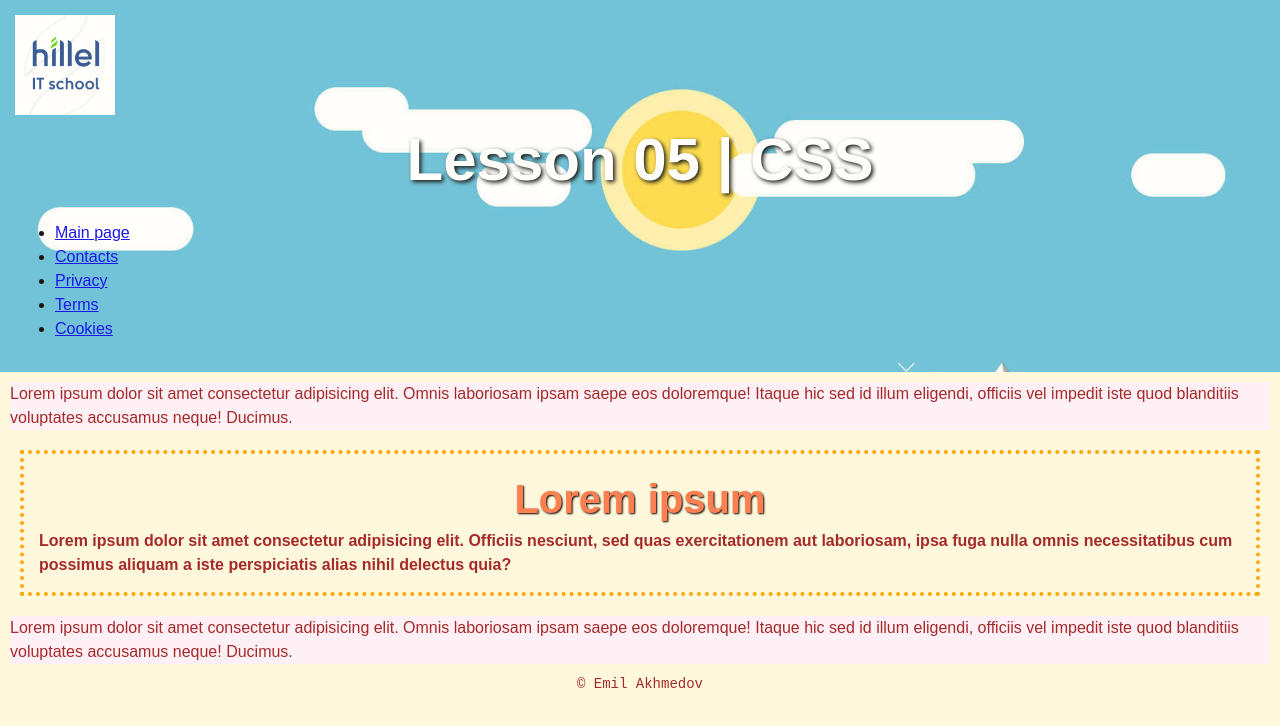
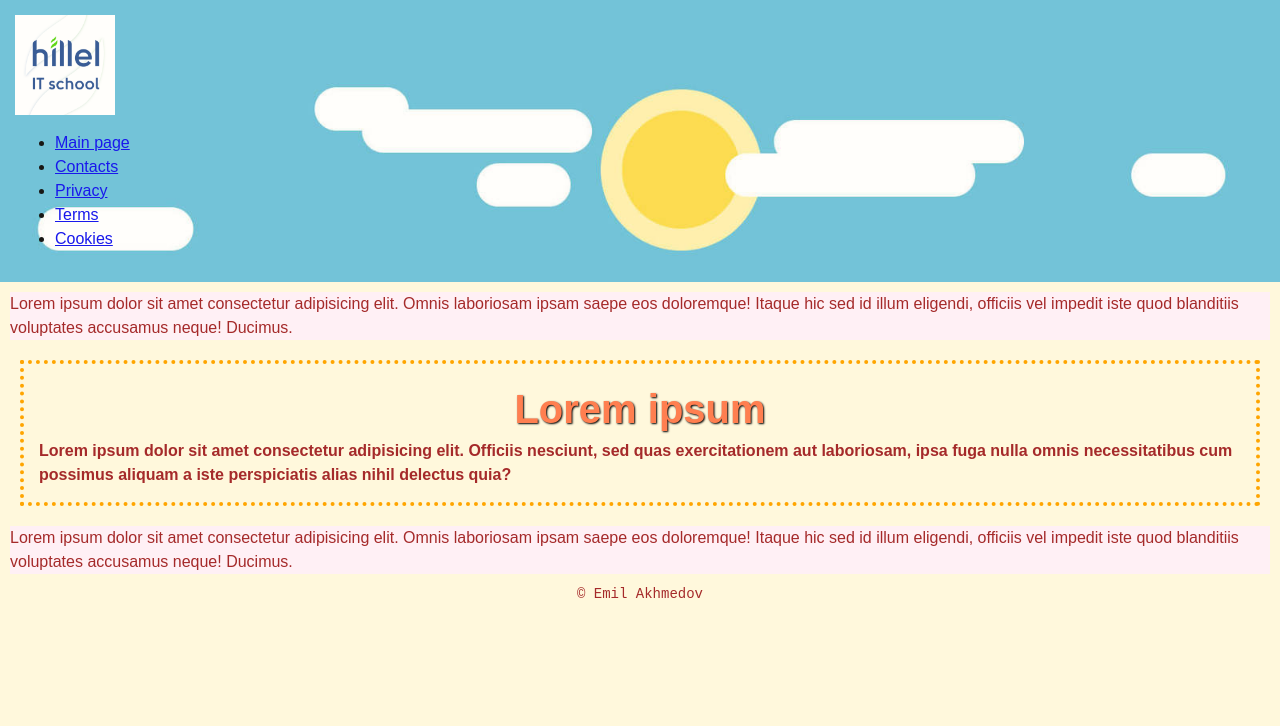
Before and after one commit to em2895/hillel-homeworks, a plain HTML site: page Lesson 05/index.html in a window 1280 px wide. Drawn offline with Linux system fonts and the light colour scheme.

Commit message:
Error correction

```diff
--- a/Lesson 05/index.html
+++ b/Lesson 05/index.html
@@ -14,7 +14,6 @@
                     <a href="#">
                         <img src="./img/hillel-logo.png" alt="logo_hillel" width="100" >
                     </a>
-                    <h1> Lesson 05 | CSS</h1>
                 </strong>
                 <ul>
                     <li><a href="#">Main page</a></li>
--- a/Lesson 05/styles/styles.css
+++ b/Lesson 05/styles/styles.css
@@ -33,13 +33,6 @@ section{
     margin: 20px;
 }
 
-h1 {
-    text-align: center;
-    font-size: 60px;
-    color: white;
-    text-shadow: 2px 2px 4px black
-}
-
 h3 {
     text-align: center;
     font-size: 40px;
```
